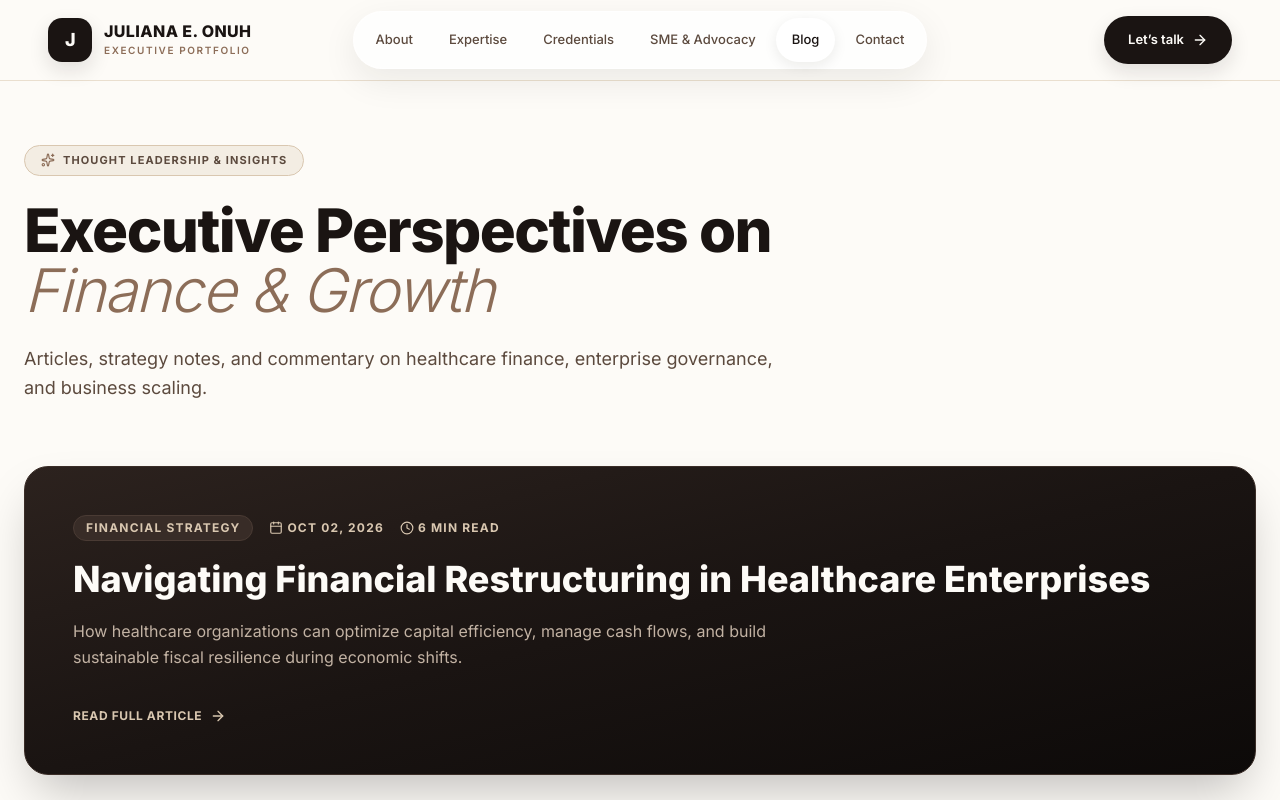
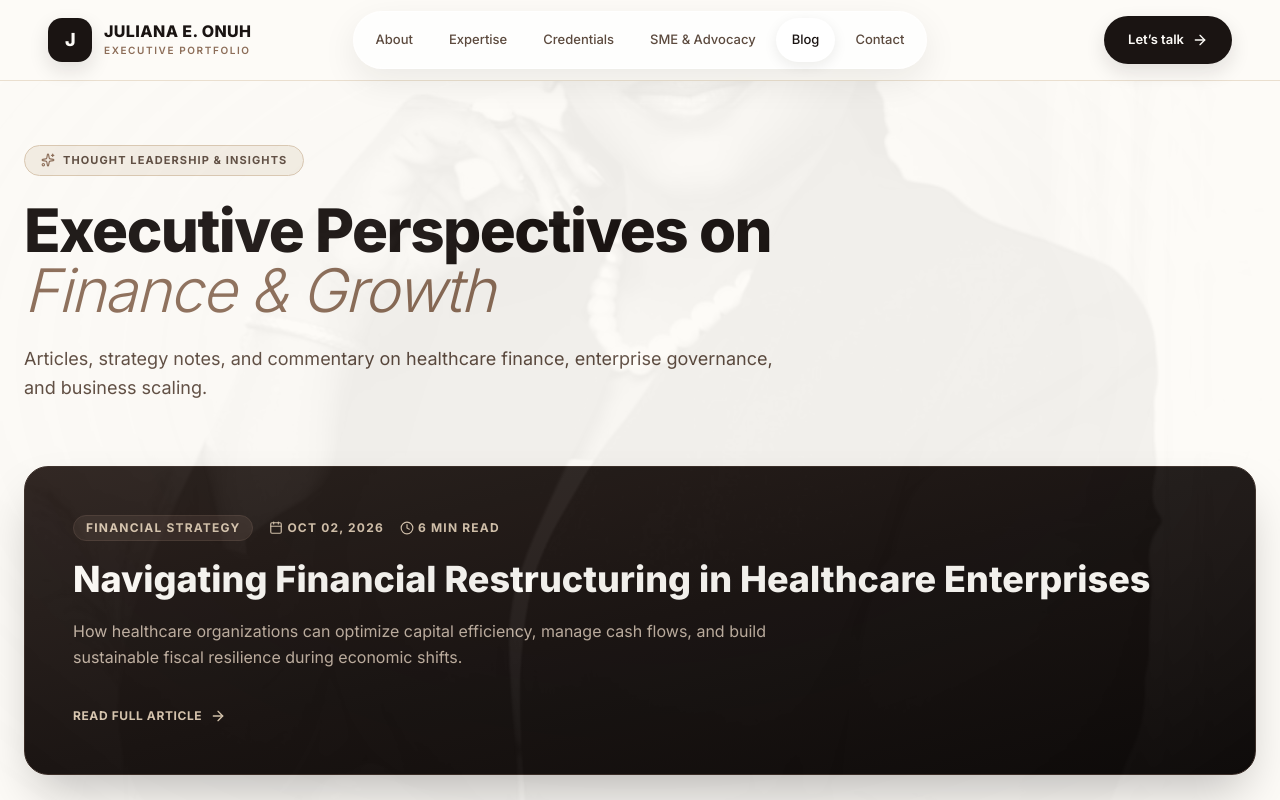
Before and after one commit to DavidOkp/Julie-s-Portfolio, a React (Vite) app: page /blog in a window 1280 px wide. Shown: the top 800 px of the page. Built offline with nearby package versions, Linux system fonts and the light colour scheme.

Commit message:
pending update

```diff
--- a/src/App.jsx
+++ b/src/App.jsx
@@ -3,6 +3,7 @@ import Navbar from './components/Navbar'
 import Footer from './components/Footer'
 import ScrollToTop from './components/ScrollToTop'
 import PageLoader from './components/PageLoader'
+import GlobalBackgroundLayout from './components/GlobalBackgroundLayout'
 
 import About from './pages/About'
 import Expertise from './pages/Expertise'
@@ -20,13 +21,18 @@ function App() {
 
       <main className="flex-grow">
         <Routes>
-          <Route path="/" element={<About />} />
+          {/* About page - completely excluded from the global background overlay */}
           <Route path="/about" element={<About />} />
-          <Route path="/expertise" element={<Expertise />} />
-          <Route path="/credentials" element={<Credentials />} />
-          <Route path="/impact" element={<Impact />} />
-          <Route path="/blog" element={<Blog />} />
-          <Route path="/contact" element={<Contact />} />
+
+          {/* Shared layout for homepage and all other existing/future pages */}
+          <Route element={<GlobalBackgroundLayout />}>
+            <Route path="/" element={<About />} />
+            <Route path="/expertise" element={<Expertise />} />
+            <Route path="/credentials" element={<Credentials />} />
+            <Route path="/impact" element={<Impact />} />
+            <Route path="/blog" element={<Blog />} />
+            <Route path="/contact" element={<Contact />} />
+          </Route>
         </Routes>
       </main>
 
--- /dev/null
+++ b/src/components/GlobalBackground.jsx
@@ -0,0 +1,36 @@
+import globalBg from '../assets/global.bg.jpeg'
+
+/**
+ * GlobalBackground
+ *
+ * Sophisticated, subtle background image treatment across website pages.
+ *
+ * Treatment Highlights:
+ * 1. Grayscale & Contrast: Pure monochromatic appearance with balanced contrast.
+ * 2. Understated Opacity: Calibrated between 5% and 6.5% for an editorial watermark feel.
+ * 3. Soft Multiply Blending: Multiplies into the warm background palette (#FDFBF7, #F5EFE6, #F4EFE6).
+ * 4. Radial Vignette Mask: Feathers boundaries to prevent visible edge lines.
+ * 5. Non-Intrusive: Fixed positioning with pointer-events-none and zero layout shift.
+ */
+const GlobalBackground = () => {
+  return (
+    <div
+      data-global-bg="true"
+      aria-hidden="true"
+      role="presentation"
+      className="pointer-events-none fixed inset-0 z-[1] overflow-hidden select-none"
+    >
+      <img
+        src={globalBg}
+        alt=""
+        className="h-full w-full object-cover object-center grayscale contrast-[1.12] opacity-[0.05] sm:opacity-[0.06] mix-blend-multiply"
+        style={{
+          maskImage: 'radial-gradient(ellipse at 50% 45%, black 45%, rgba(0,0,0,0.5) 75%, transparent 100%)',
+          WebkitMaskImage: 'radial-gradient(ellipse at 50% 45%, black 45%, rgba(0,0,0,0.5) 75%, transparent 100%)',
+        }}
+      />
+    </div>
+  )
+}
+
+export default GlobalBackground
--- /dev/null
+++ b/src/components/GlobalBackgroundLayout.jsx
@@ -0,0 +1,19 @@
+import { Outlet } from 'react-router-dom'
+import GlobalBackground from './GlobalBackground'
+
+/**
+ * GlobalBackgroundLayout
+ *
+ * Shared layout component providing the global photographic background
+ * overlay to all nested routes automatically.
+ */
+const GlobalBackgroundLayout = () => {
+  return (
+    <>
+      <GlobalBackground />
+      <Outlet />
+    </>
+  )
+}
+
+export default GlobalBackgroundLayout
```
